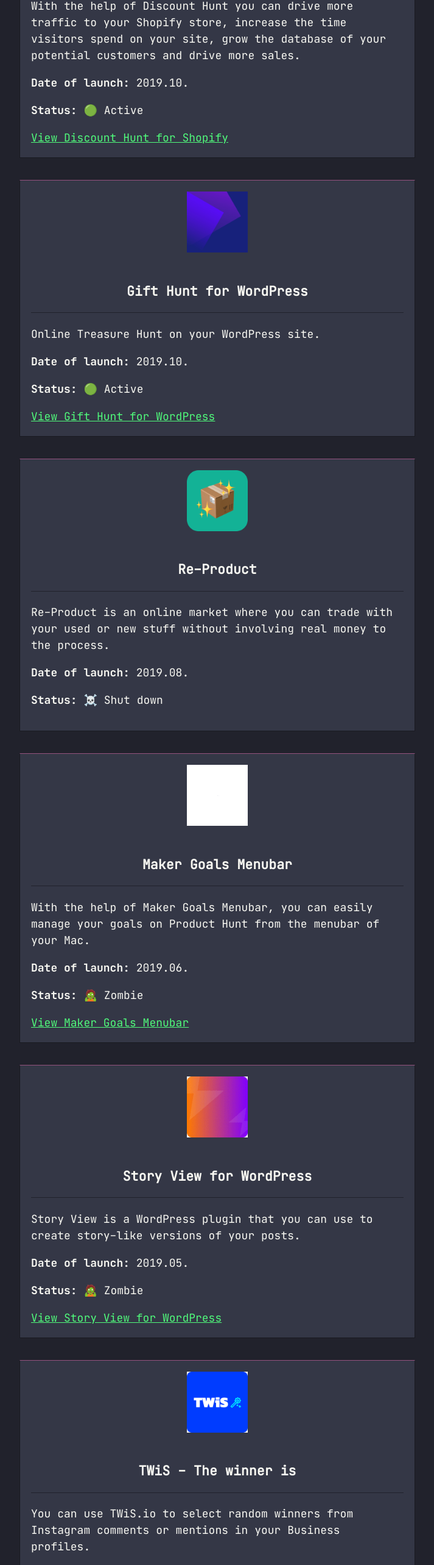
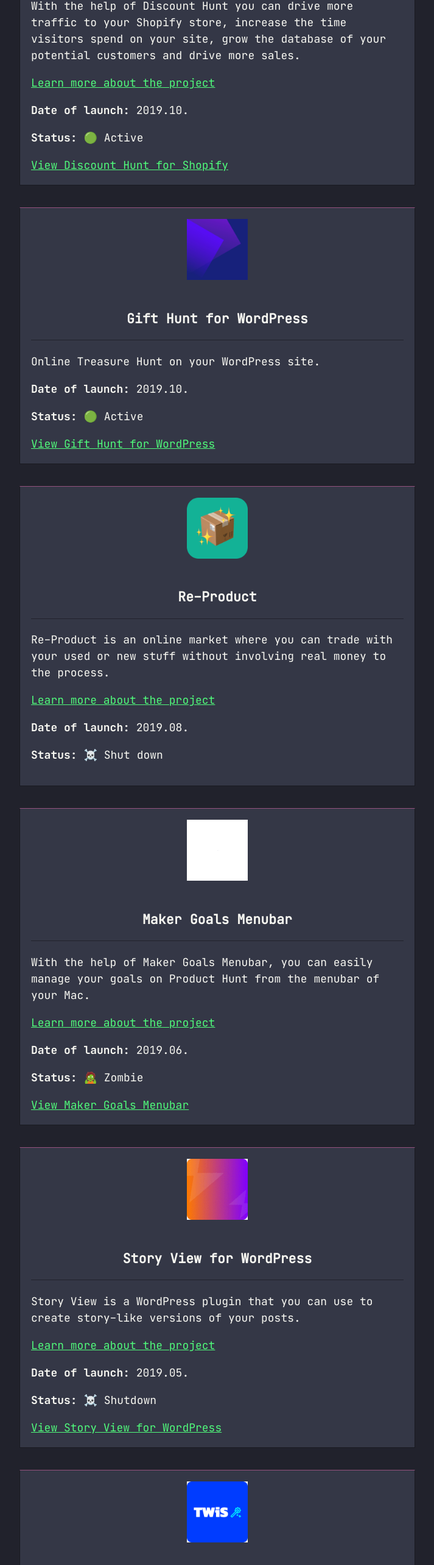
Before and after one commit to feriforgacs/feriforgacs.me_nextjs, a Next.js app: page /projects in a window 1280 px wide. Shown: the part 1637-4203 px from the top of the page at 61% size, without its empty margins (283-996 px from the left). Built offline with nearby package versions, Linux system fonts and the light colour scheme.

Commit message:
added post links to projects

```diff
--- a/pages/index.js
+++ b/pages/index.js
@@ -42,6 +42,10 @@
 			<div className="latest-posts">
 				<h3>Latest posts</h3>
 				<PostList posts={posts} limit={5} />
+
+				<Link href="/blog">
+					<a>View all posts</a>
+				</Link>
 			</div>
 		</Layout>
 	);
--- a/pages/projects.js
+++ b/pages/projects.js
@@ -1,3 +1,4 @@
+import Link from "next/link";
 import Layout from "../components/Layout";
 import Meta from "../components/Meta";
 import ProjectCard from "../components/ProjectCard";
@@ -21,6 +22,9 @@
 
 			<ProjectCard projectName="Discount Hunt for Shopify" projectURL="https://discounthuntapp.com/" projectImage="discounthunt/discounthunt-icon.png" projectDateOfLaunch="2019.10." projectStatus="🟢 Active">
 				<p>With the help of Discount Hunt you can drive more traffic to your Shopify store, increase the time visitors spend on your site, grow the database of your potential customers and drive more sales.</p>
+				<Link href="/2019/10/30/my-first-shopify-extension">
+					<a>Learn more about the project</a>
+				</Link>
 			</ProjectCard>
 
 			<ProjectCard projectName="Gift Hunt for WordPress" projectURL="https://gifthuntplugin.com/" projectImage="gifthunt/gifthunt-icon.gif" projectDateOfLaunch="2019.10." projectStatus="🟢 Active">
@@ -29,23 +33,38 @@
 
 			<ProjectCard projectName="Re-Product" projectImage="reproduct/re-product-icon.png" projectDateOfLaunch="2019.08." projectStatus="☠️ Shut down">
 				<p>Re-Product is an online market where you can trade with your used or new stuff without involving real money to the process.</p>
+				<Link href="/2019/09/05/re-product-an-online-market-for-your-trash">
+					<a>Learn more about the project</a>
+				</Link>
 			</ProjectCard>
 
 			<ProjectCard projectName="Maker Goals Menubar" projectURL="https://makergoals.netlify.app/" projectImage="maker-goals-menubar/maker_goals_menubar_icon.gif" projectDateOfLaunch="2019.06." projectStatus="🧟 Zombie">
 				<p>With the help of Maker Goals Menubar, you can easily manage your goals on Product Hunt from the menubar of your Mac.</p>
+				<Link href="/2019/06/17/my-first-desktop-application">
+					<a>Learn more about the project</a>
+				</Link>
 			</ProjectCard>
 
-			<ProjectCard projectName="Story View for WordPress" projectURL="https://storyviewplugin.com/" projectImage="storyview/storyview-icon.gif" projectDateOfLaunch="2019.05." projectStatus="🧟 Zombie">
+			<ProjectCard projectName="Story View for WordPress" projectURL="https://storyviewplugin.com/" projectImage="storyview/storyview-icon.gif" projectDateOfLaunch="2019.05." projectStatus="☠️ Shutdown">
 				<p>Story View is a WordPress plugin that you can use to create story-like versions of your posts.</p>
+				<Link href="/2019/06/14/from-avengers-endgame-to-my-first-successful-product">
+					<a>Learn more about the project</a>
+				</Link>
 			</ProjectCard>
 
 			<ProjectCard projectName="TWiS - The winner is" projectURL="https://twis.io/" projectImage="twis/twis-icon.gif" projectDateOfLaunch="2019.05." projectStatus="🛋️ Pivot">
 				<p>You can use TWiS.io to select random winners from Instagram comments or mentions in your Business profiles.</p>
+				<Link href="/2019/05/14/and-the-winner-is">
+					<a>Learn more about the project</a>
+				</Link>
 			</ProjectCard>
 
 			<ProjectCard projectName="CreativeDEVjobs" projectImage="creativedevjobs/creativedevjobs-thumbnail.png" projectDateOfLaunch="2019.05." projectStatus="☠️ Shutdown">
 				<p>CretiveDEVjobs came to life to become the number one job listing site for developers with a creative mind.</p>
 				<p>I believe that there are a huge amount of developers who like to use not just the algorithmical but also the creative part of their brain.</p>
+				<Link href="/2019/05/09/a-special-kind-of-developer-the-creative-one">
+					<a>Learn more about the project</a>
+				</Link>
 			</ProjectCard>
 
 			<ProjectCard projectName="HashtagCalendar" projectImage="hashtagcalendar/hashtagcalendar-icon.gif" projectDateOfLaunch="2019.01." projectStatus="☠️ Shutdown">
```
